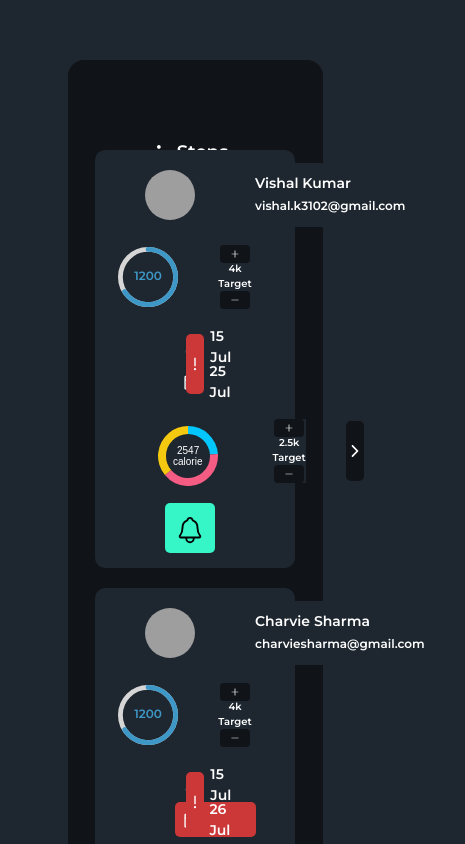
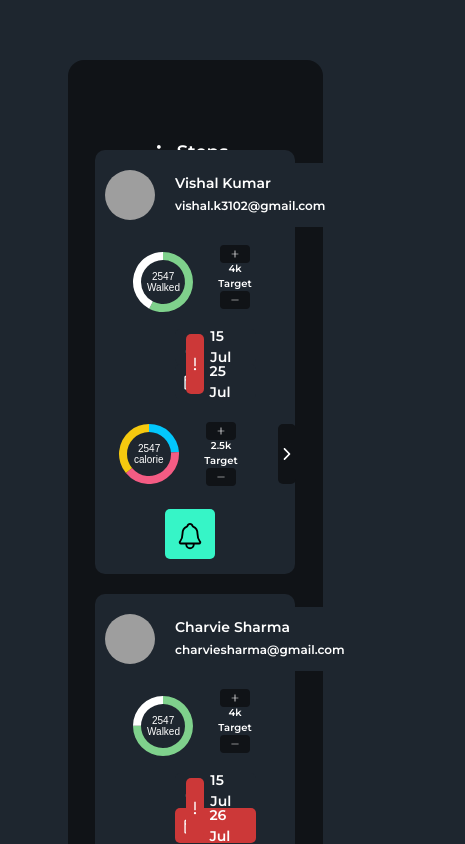
Before and after one commit to vishalk3102/Evolv-fit, a React (Create React App) app: page / in a window 390 px wide. Shown: the top 844 px of the page, 465 px wide, since content can reach past the window. Built offline with nearby package versions, Linux system fonts and the light colour scheme; grey boxes are pictures that could not be loaded.

Commit message:
removed unwanted code

```diff
--- /dev/null
+++ b/src/Api/data.json
@@ -0,0 +1,65 @@
+[
+  {
+    "id": 1,
+    "name": "vishal kumar",
+    "email": "vishal.k3102@gmail.com",
+    "stepWalked": 2304,
+    "stepTarget": 4000,
+    "performedDate": "15 Jul",
+    "scheduleDate": "25 Jul",
+    "calorieIntake": 1200,
+    "calorieTarget": 2000,
+    "proteinConsumed": 45,
+    "proteinTarget": 70,
+    "carbConsumed": 50,
+    "carbTarget": 70,
+    "fatConsumed": 30,
+    "fatTarget": 70,
+    "feedback": "true",
+    "proteinName": "PROTEIN",
+    "carbsName": "CARBS",
+    "fatName": "FATS"
+  },
+  {
+    "id": 2,
+    "name": "Charvie Sharma",
+    "email": "charviesharma@gmail.com",
+    "stepWalked": 3007,
+    "stepTarget": 4000,
+    "performedDate": "15 Jul",
+    "scheduleDate": "26 Jul",
+    "calorieIntake": 1200,
+    "calorieTarget": 2000,
+    "proteinConsumed": 45,
+    "proteinTarget": 70,
+    "carbConsumed": 50,
+    "carbTarget": 70,
+    "fatConsumed": 30,
+    "fatTarget": 70,
+    "feedback": "true",
+    "proteinName": "PROTEIN",
+    "carbsName": "CARBS",
+    "fatName": "FATS"
+  },
+  {
+    "id": 3,
+    "name": "Charvie Sharma",
+    "email": "charviesharma@gmail.com",
+    "stepWalked": 2547,
+    "stepTarget": 4000,
+    "performedDate": "15 Jul",
+    "scheduleDate": "28 Jul",
+    "calorieIntake": 1200,
+    "calorieTarget": 2000,
+    "proteinConsumed": 45,
+    "proteinTarget": 70,
+    "carbConsumed": 50,
+    "carbTarget": 70,
+    "fatConsumed": 30,
+    "fatTarget": 70,
+    "feedback": "false",
+    "proteinName": "PROTEIN",
+    "carbsName": "CARBS",
+    "fatName": "FATS"
+  }
+]
--- a/src/Components/Dashboard.css
+++ b/src/Components/Dashboard.css
@@ -133,15 +133,9 @@ html {
   align-items: center;
   background-color: #1e262f;
 }
-
-.CircularProgressbar {
-  /* border: 2px solid red; */
-  height: 6rem !important;
-  width: 6rem !important;
-  margin-left: 1rem;
-  margin-right: 1rem;
-  background-color: #1e262f;
-}
+/* .progressbar {
+  border: 2px solid red;
+} */
 .target-box {
   /* border: 2px solid red; */
   margin-right: 2rem;
@@ -208,6 +202,9 @@ html {
   /* border: 2px solid black; */
   background-color: #1e262f;
   width: 100%;
+  display: flex;
+  justify-content: flex-start;
+  align-items: center;
 }
 .pie-chart {
   /* border: 2px solid red; */
@@ -320,7 +317,6 @@ html {
   .workout-box .calender {
     /* border: 2px solid black; */
     margin-left: 1.2rem;
-    background-color: #1e262f;
   }
   .workout-box .calender div {
     /* border: 2px solid blue; */
@@ -366,13 +362,11 @@ html {
   .target-box span {
     margin-top: -4px;
   }
-  .workout-box {
-    /* border: 2px solid black; */
-    background-color: #1e262f;
-  }
+  /* .workout-box {
+    border: 2px solid black;
+  } */
   .workout-box .calender {
     margin-left: 0.4rem;
-    background-color: #1e262f;
   }
   .workout-box .calender div {
     font-size: 1.6rem;
@@ -415,13 +409,11 @@ html {
     height: 3rem;
     width: 3rem;
   }
-  .workout-box {
-    /* border: 2px solid black; */
-    background-color: #1e262f;
-  }
+  /* .workout-box {
+    border: 2px solid black;
+  } */
   .workout-box .calender {
     margin-left: 0.2rem;
-    background-color: #1e262f;
   }
   .workout-box .calender div {
     font-size: 1.4rem;
@@ -491,11 +483,9 @@ html {
     align-items: center;
     margin: 1rem 0rem;
   }
-  .CircularProgressbar {
+  .progressbar {
     /* border: 2px solid red; */
-    height: 6rem !important;
-    width: 6rem !important;
-    margin-left: 3rem;
+    margin-left: 2rem;
     margin-right: 1rem;
   }
   .target-box {
@@ -534,22 +524,16 @@ html {
   }
   .arrow {
     /* border: 2px solid black; */
-    background-color: #101317;
     height: 7rem;
     width: 4rem;
-    border-radius: 0.5rem;
-    color: #fff;
     display: flex;
     justify-content: center;
     align-items: center;
     font-size: 1.8rem;
   }
   .redArrow {
-    background-color: #cc3838;
     height: 7rem;
     width: 4rem;
-    border-radius: 0.5rem;
-    color: #fff;
     display: flex;
     justify-content: center;
     align-items: center;
@@ -559,19 +543,10 @@ html {
   .plus-minus {
     /* border: 2px solid black; */
     height: 1.8rem;
-    width: 3rem;
-    font-size: 1rem;
-    display: flex;
-    justify-content: center;
-    align-items: center;
-    color: #fff;
-    background-color: #101317;
-    border-radius: 0.4rem;
   }
   .nutrition-box {
     /* border: 2px solid black; */
     margin: 1rem 0rem;
-    background-color: #1e262f;
     width: 100%;
   }
   .pie-chart {
@@ -580,25 +555,20 @@ html {
     justify-content: flex-start;
     align-items: center;
     margin: 0 2rem 1rem 2rem;
-    background-color: #1e262f;
   }
   .notification-box {
     /* border: 2px solid red; */
     height: 6rem;
     width: 100%;
-    text-align: right;
     display: flex;
     justify-content: flex-start;
     align-items: center;
     margin-right: 1rem;
-    background-color: #1e262f;
   }
   .notification-box div {
     /* border: 2px solid white; */
     height: 5rem;
     width: 5rem;
-    background-color: #36f5c7;
-    border-radius: 0.5rem;
     display: flex;
     justify-content: center;
     align-items: center;
@@ -606,9 +576,7 @@ html {
   }
   .notification-box div span {
     /* border: 2px solid black; */
-    fill: #1e262f !important;
     font-size: 3rem;
-    background-color: #36f5c7;
   }
 }
 @media screen and (max-width: 768px) {
@@ -625,13 +593,6 @@ html {
     justify-content: flex-start;
     align-items: center;
     margin: 1rem 0rem;
-  }
-  .CircularProgressbar {
-    /* border: 2px solid red; */
-    height: 6rem !important;
-    width: 6rem !important;
-    margin-left: 1rem;
-    margin-right: 0.5rem;
   }
 
   .workout-box {
@@ -656,30 +617,22 @@ html {
     padding: 0 1rem;
   }
 
-  .nutrition-box {
-    /* border: 2px solid black; */
-    margin: 1rem 0rem;
-    background-color: #1e262f;
-    width: 100%;
-  }
+  /* .nutrition-box {
+    border: 2px solid black;
+  } */
   .pie-chart {
     /* border: 2px solid red; */
     display: flex;
     justify-content: flex-start;
     align-items: center;
-    margin: 0 0.5rem 1rem 0.5rem;
-    background-color: #1e262f;
+    /* margin: 0 0.5rem 1rem 0.5rem; */
   }
   .notification-box {
     /* border: 2px solid red; */
-    height: 6rem;
-    width: 100%;
-    text-align: right;
     display: flex;
     justify-content: flex-start;
     align-items: center;
     margin-right: 0rem;
-    background-color: #1e262f;
   }
   .arrow,
   .redArrow {
@@ -705,22 +658,19 @@ html {
     height: 7rem;
     width: 100%;
     margin: 1rem 0 1rem 0rem !important;
-    padding: 0 4rem !important;
+    padding: 0 0rem !important;
   }
-
+  .name-box .text-div {
+    /* border: 2px solid black; */
+    padding: 0.2rem 0rem;
+    margin: 0 0 0 2rem;
+  }
   .steps-box {
     /* border: 2px solid black; */
     display: flex;
     justify-content: center;
     align-items: center;
     margin: 1rem 0rem;
-  }
-  .CircularProgressbar {
-    /* border: 2px solid red; */
-    height: 6rem !important;
-    width: 6rem !important;
-    margin-left: 1rem;
-    margin-right: 3rem;
   }
 
   .workout-box {
@@ -739,14 +689,9 @@ html {
   }
   .nutrition-box {
     /* border: 2px solid black; */
-    background-color: #1e262f;
-  }
-  .pie-chart {
-    /* border: 2px solid red; */
     display: flex;
     justify-content: center;
     align-items: center;
-    margin: 0.2rem 5rem;
   }
   .notification-box {
     /* border: 2px solid red; */
--- a/src/Components/Dashboard.js
+++ b/src/Components/Dashboard.js
@@ -1,7 +1,6 @@
 import React from "react";
 import logo from "../assets/resume-img.jpeg";
 import "../Components/Dashboard.css";
-import { CircularProgressbarWithChildren } from "react-circular-progressbar";
 import "react-circular-progressbar/dist/styles.css";
 import {
   AiOutlinePlus,
@@ -20,7 +19,7 @@ import { IoNotificationsOutline } from "react-icons/io5";
 import { useState } from "react";
 import { useNavigate } from "react-router-dom";
 import "react-datepicker/dist/react-datepicker.css";
-import data from "../Api/data";
+import data from "../Api/data.json";
 import { Doughnut } from "react-chartjs-2";
 import { Chart as ChartJS, ArcElement, Tooltip, Legend } from "chart.js";
 import ReactTooltip from "react-tooltip";
@@ -68,6 +67,32 @@ const Dashboard = () => {
   const routeChangeNutrition = () => {
     navigate("/userid/nutrition");
   };
+
+  //  progress chart plugins
+  const progressPlugins = [
+    {
+      beforeDraw: function(chart) {
+        var width = chart.width,
+          height = chart.height,
+          ctx = chart.ctx;
+        ctx.restore();
+        var fontSize = (height / 70).toFixed(2);
+        ctx.font = fontSize + "em sans-serif";
+        ctx.textBaseline = "middle";
+        var text = "2547",
+          textX = Math.round((width - ctx.measureText(text).width) / 2),
+          textY = height / 2;
+        ctx.fillText(text, textX, textY);
+        ctx.save();
+        var text = "Walked",
+          textX = Math.round((width - ctx.measureText(text).width) / 2),
+          textY = height / 1.5;
+        ctx.fillStyle = "#fff";
+        ctx.fillText(text, textX, textY);
+        ctx.save();
+      },
+    },
+  ];
 
   // doughnut pie chart
   const plugins = [
@@ -175,17 +200,27 @@ const Dashboard = () => {
                           </div>
                         </div>
                         <div className="steps-box d-flex justify-content-space-between align-items-center col-lg-2 col-md-6 col-sm-6">
-                          <div
-                            styles={{
-                              width: 200,
-                              height: 200,
-                            }}
-                            className="progressbar"
-                          >
-                            <CircularProgressbarWithChildren
-                              value={66}
-                              text={calorieIntake}
-                            ></CircularProgressbarWithChildren>
+                          <div className="progressbar ">
+                            <Doughnut
+                              data={{
+                                labels: [],
+                                datasets: [
+                                  {
+                                    label: "steps stats",
+                                    data: [
+                                      `${stepWalked}`,
+                                      `${stepTarget - stepWalked}`,
+                                    ],
+                                    backgroundColor: ["#7FD18C", "#FFFFFF"],
+                                    cutout: 22,
+                                    borderWidth: 0,
+                                  },
+                                ],
+                              }}
+                              plugins={progressPlugins}
+                              height={70}
+                              width={70}
+                            />
                           </div>
                           <div className="target-box ms-3">
                             <div className="plus-minus " onClick={incSteps}>
@@ -228,7 +263,7 @@ const Dashboard = () => {
                             )}
                           </div>
                         </div>
-                        <div className="nutrition-box d-flex justify-content-start align-items-center col-lg-3 col-md-5 col-sm-5">
+                        <div className="nutrition-box  col-lg-3 col-md-5 col-sm-5">
                           <div
                             className="pie-chart"
                             data-tip
@@ -263,7 +298,6 @@ const Dashboard = () => {
                               id="piechart-tooltip"
                               place="bottom"
                               effect="solid"
-                              event="click"
                               arrowColor={"#333B44"}
                               arrowSize={"10px"}
                             >
```
Also changed, not shown: src/Api/data.js (deleted, +0 -69 lines).
